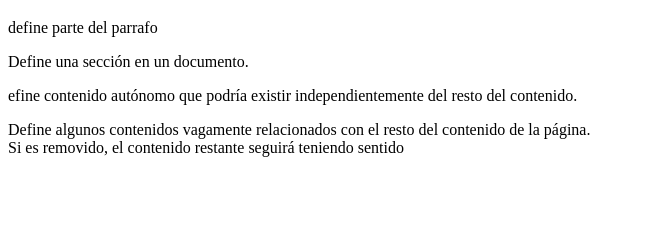
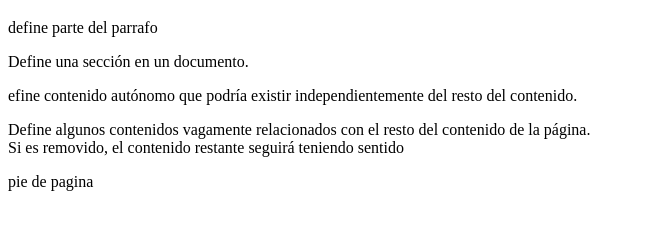
Before and after one commit to EritsonJoel/Hackathon2, a plain HTML site: page tags.html in a window 1280 px wide. Shown: the part 95-324 px from the top of the page, without its empty margins (0-645 px from the left). Drawn offline with Linux system fonts and the light colour scheme.

Commit message:
modified tags HTML

```diff
--- a/css/tags.html
+++ b/tags.html
@@ -26,7 +26,9 @@
     <aside>Define algunos contenidos vagamente relacionados con el resto del contenido de la página.<br>
          Si es removido, el contenido restante seguirá teniendo sentido</aside>
 
-
+<footer>
+    <p>pie de pagina</p>
+</footer>
 
 
 
```
